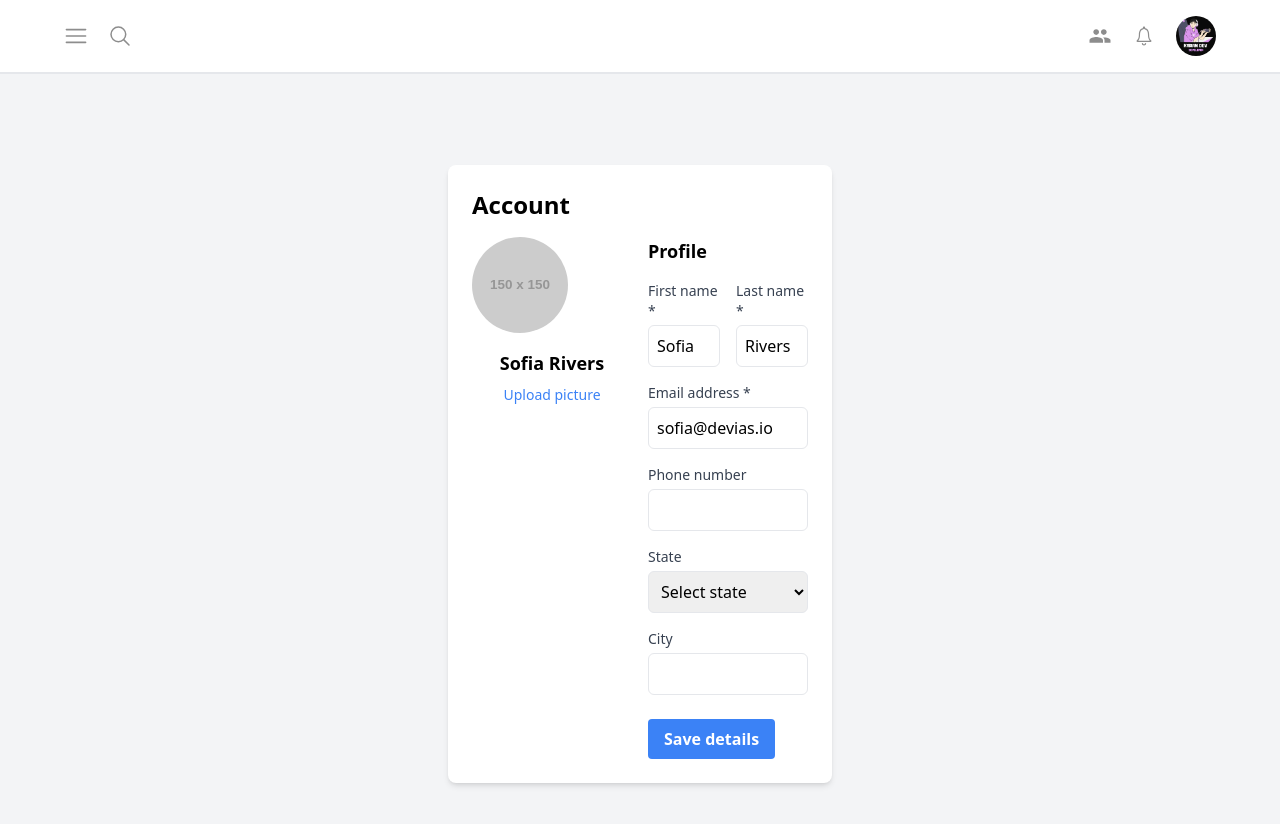
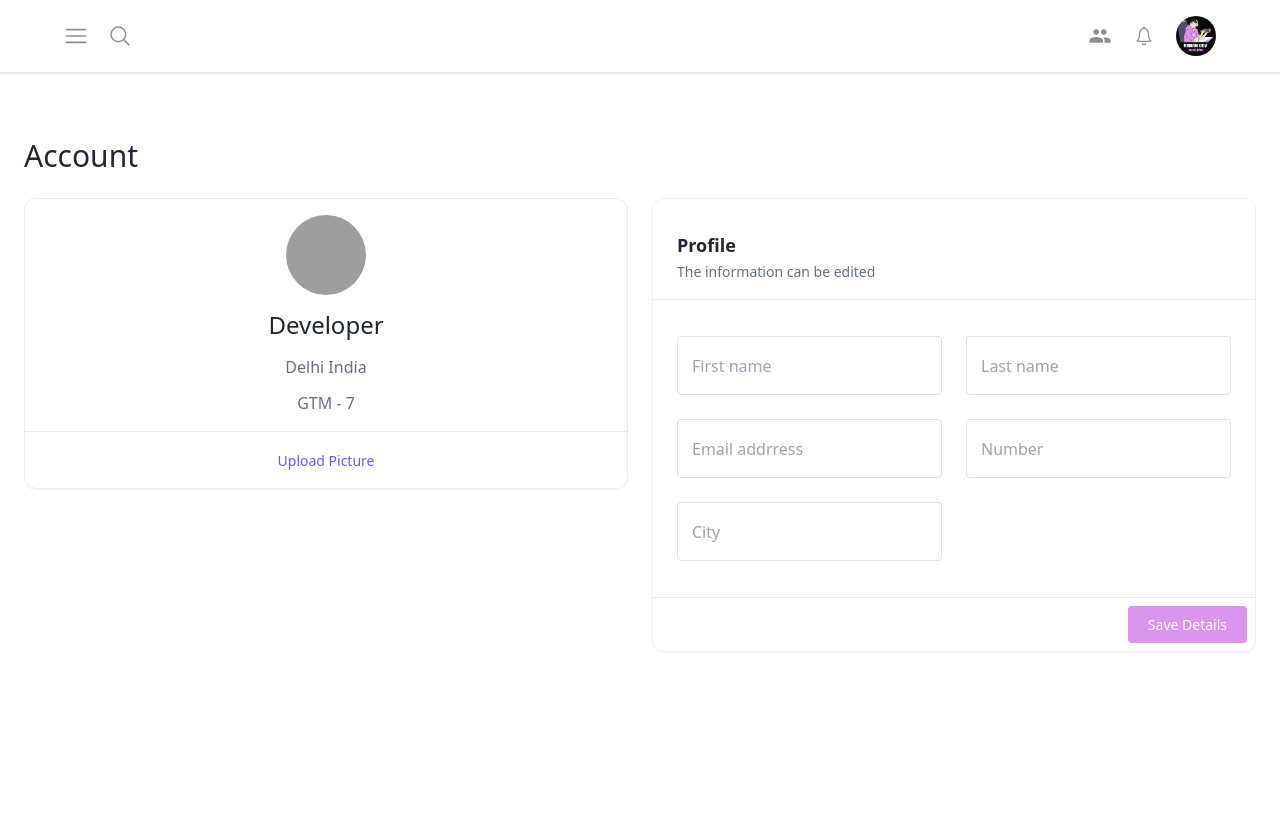
Before and after one commit to Sidd-harth011/Developer-Dashboard, a React (Vite) app: page /account in a window 1280 px wide. Shown: the top 824 px of the page. After the commit the page ends 800 px from the top, so only its background shows below. Built offline with nearby package versions, Linux system fonts and the light colour scheme; grey boxes are pictures that could not be loaded.

Commit message:
pages complete

```diff
--- a/src/pages/Account.jsx
+++ b/src/pages/Account.jsx
@@ -1,87 +1,71 @@
-import React, { useState } from 'react';
+import React from 'react'
+import { IoAddOutline } from "react-icons/io5";
+import { IoIosSearch } from "react-icons/io";
+const Account = () => {
+  return (
+    <div>
+      <div className='py-16 px-6 w-full'>
+        <div className='flex justify-between gap-6 w-full flex-col'>
+          <div className='flex justify-between w-full'>
+            <h4 className='text-3xl ' style={{ color: "#212636", fontWeight: "500" }}>
+              Account
+            </h4>
 
-function Account() {
-  const [profile, setProfile] = useState({
-    firstName: 'Sofia',
-    lastName: 'Rivers',
-    email: 'sofia@devias.io',
-    state: '',
-    city: '',
-  });
-
-  const handleChange = (event) => {
-    const { name, value } = event.target;
-    setProfile({ ...profile, [name]: value });
-  };
-
-  const handleSubmit = (event) => {
-    event.preventDefault();
-    // Handle form submission logic here
-    console.log(profile);
-  };
-
-  return (
-    <div className="flex flex-col items-center justify-center min-h-screen bg-gray-100">
-      <div className="bg-white p-6 rounded-lg shadow-md w-full max-w-sm">
-        <h2 className="text-2xl font-semibold mb-4">Account</h2>
-
-        <div className="flex flex-col md:flex-row space-y-4 md:space-y-0 md:space-x-4">
-          <div className="flex-1">
-            <img src={profile.picture || 'https://via.placeholder.com/150'} alt="Profile Picture" className="rounded-full w-24 h-24 mb-4" />
-            <div className="text-center">
-              <h3 className="text-lg font-semibold">{profile.firstName} {profile.lastName}</h3>
-              <p className="text-sm text-gray-500">{profile.location}</p>
-              <p className="text-sm text-gray-500">{profile.timezone}</p>
-              <button className="mt-2 text-sm text-blue-500 hover:underline">Upload picture</button>
+          </div>
+          <div className='grid grid-cols-2 gap-6'>
+            <div className=' col-span-2 lg:col-span-1'>
+            <div style={{ border: "1px solid #ebebeb" }} className='rounded-xl shadow-sm'>
+              <div className='p-4' style={{ borderBottom: '1px solid #ebebeb' }}>
+                <div className='w-full flex flex-col items-center justify-center gap-3'>
+                  <img src="https://material-kit-react.devias.io/assets/avatar.png" alt="" style={{ width: "80px", height: "80px", }} className='rounded-full' />
+                  <h5 style={{ fontSize: "24px", color: "#212636" }}>Developer</h5>
+                  <p className='text-md' style={{ color: "#667085" }}>Delhi India</p>
+                  <p className='text-md' style={{ color: "#667085" }}>GTM - 7 </p>
+                </div>
+              </div>
+              <div className='py-4 px-4'>
+                <button className='w-full' style={{ color: "#635bff", fontSize: "14px", fontWeight: "500" }}>Upload Picture</button>
+              </div>
+            </div>
+            </div>
+            <div
+              className="flex flex-col col-span-2 lg:col-span-1 rounded-xl shadow-sm"
+              style={{ border: "1px solid #f0f0f0" }}
+            >
+              <div
+                className="w-full pt-8 pb-4 px-6"
+                style={{ borderBottom: "1px solid #e6e8ed" }}
+              >
+                <h2 className="text-lg font-semibold" style={{ color: "#212636" }}>
+                  Profile
+                </h2>
+                <span
+                  className="text-sm"
+                  style={{ color: "#667085", fontWeight: "400" }}
+                >
+                  The information can be edited
+                </span>
+              </div>
+              <div className="w-full flex py-9 px-6">
+                <div className="w-full grid grid-cols-4 gap-6">
+                  <input type="text" placeholder="First name" className="col-span-4 sm:col-span-3 lg:col-span-2 outline-none rounded" style={{ padding: "16.5px 14px", color: "rgba(33,38,54,1)", border: "1px solid #e0e0e0" }} />
+                  <input type="text" placeholder="Last name" className="col-span-4 sm:col-span-3 lg:col-span-2 outline-none rounded" style={{ padding: "16.5px 14px", color: "rgba(33,38,54,1)", border: "1px solid #e0e0e0" }} />
+                  <input type="email" placeholder="Email addrress" className="col-span-4 sm:col-span-3 lg:col-span-2 outline-none rounded" style={{ padding: "16.5px 14px", color: "rgba(33,38,54,1)", border: "1px solid #e0e0e0" }} />
+                  <input type="number" placeholder="Number" className="col-span-4 sm:col-span-3 lg:col-span-2 outline-none rounded" style={{ padding: "16.5px 14px", color: "rgba(33,38,54,1)", border: "1px solid #e0e0e0" }} />
+                  <input type="text" placeholder="City" className="col-span-4 sm:col-span-3 lg:col-span-2 outline-none rounded" style={{ padding: "16.5px 14px", color: "rgba(33,38,54,1)", border: "1px solid #e0e0e0" }} />
+                </div>
+              </div>
+              <div className="flex justify-end p-2 w-full" style={{ borderTop: "1px solid #e6e8ed" }}>
+                <button style={{ fontSize: "14px", fontWeight: "400", color: "white" }} className="py-2 px-5 bg-custompurple rounded">Save Details</button>
+              </div>
             </div>
           </div>
 
-          <div className="flex-1">
-            <h3 className="text-lg font-semibold mb-4">Profile</h3>
-            <form onSubmit={handleSubmit}>
-              <div className="grid grid-cols-1 md:grid-cols-2 gap-4">
-                <div>
-                  <label htmlFor="firstName" className="block text-sm font-medium text-gray-700">First name *</label>
-                  <input type="text" id="firstName" name="firstName" value={profile.firstName} onChange={handleChange} className="mt-1 p-2 w-full border rounded-md focus:ring-blue-500 focus:border-blue-500" />
-                </div>
-                <div>
-                  <label htmlFor="lastName" className="block text-sm font-medium text-gray-700">Last name *</label>
-                  <input type="text" id="lastName" name="lastName" value={profile.lastName} onChange={handleChange} className="mt-1 p-2 w-full border rounded-md focus:ring-blue-500 focus:border-blue-500" />
-                </div>
-              </div>
 
-              <div className="mt-4">
-                <label htmlFor="email" className="block text-sm font-medium text-gray-700">Email address *</label>
-                <input type="email" id="email" name="email" value={profile.email} onChange={handleChange} className="mt-1 p-2 w-full border rounded-md focus:ring-blue-500 focus:border-blue-500" />
-              </div>
-
-              <div className="mt-4">
-                <label htmlFor="phone" className="block text-sm font-medium text-gray-700">Phone number</label>
-                <input type="tel" id="phone" name="phone" value={profile.phone} onChange={handleChange} className="mt-1 p-2 w-full border rounded-md focus:ring-blue-500 focus:border-blue-500" />
-              </div>
-
-              <div className="mt-4">
-                <label htmlFor="state" className="block text-sm font-medium text-gray-700">State</label>
-                <select id="state" name="state" value={profile.state} onChange={handleChange} className="mt-1 p-2 w-full border rounded-md focus:ring-blue-500 focus:border-blue-500">
-                  <option value="">Select state</option>
-                  {/* Add state options here */}
-                </select>
-              </div>
-
-              <div className="mt-4">
-                <label htmlFor="city" className="block text-sm font-medium text-gray-700">City</label>
-                <input type="text" id="city" name="city" value={profile.city} onChange={handleChange} className="mt-1 p-2 w-full border rounded-md focus:ring-blue-500 focus:border-blue-500" />
-              </div>
-
-              <div className="mt-6">
-                <button type="submit" className="bg-blue-500 hover:bg-blue-700 text-white font-bold py-2 px-4 rounded">Save details</button>
-              </div>
-            </form>
-          </div>
         </div>
       </div>
     </div>
-  );
+  )
 }
 
-export default Account;
+export default Account
```
